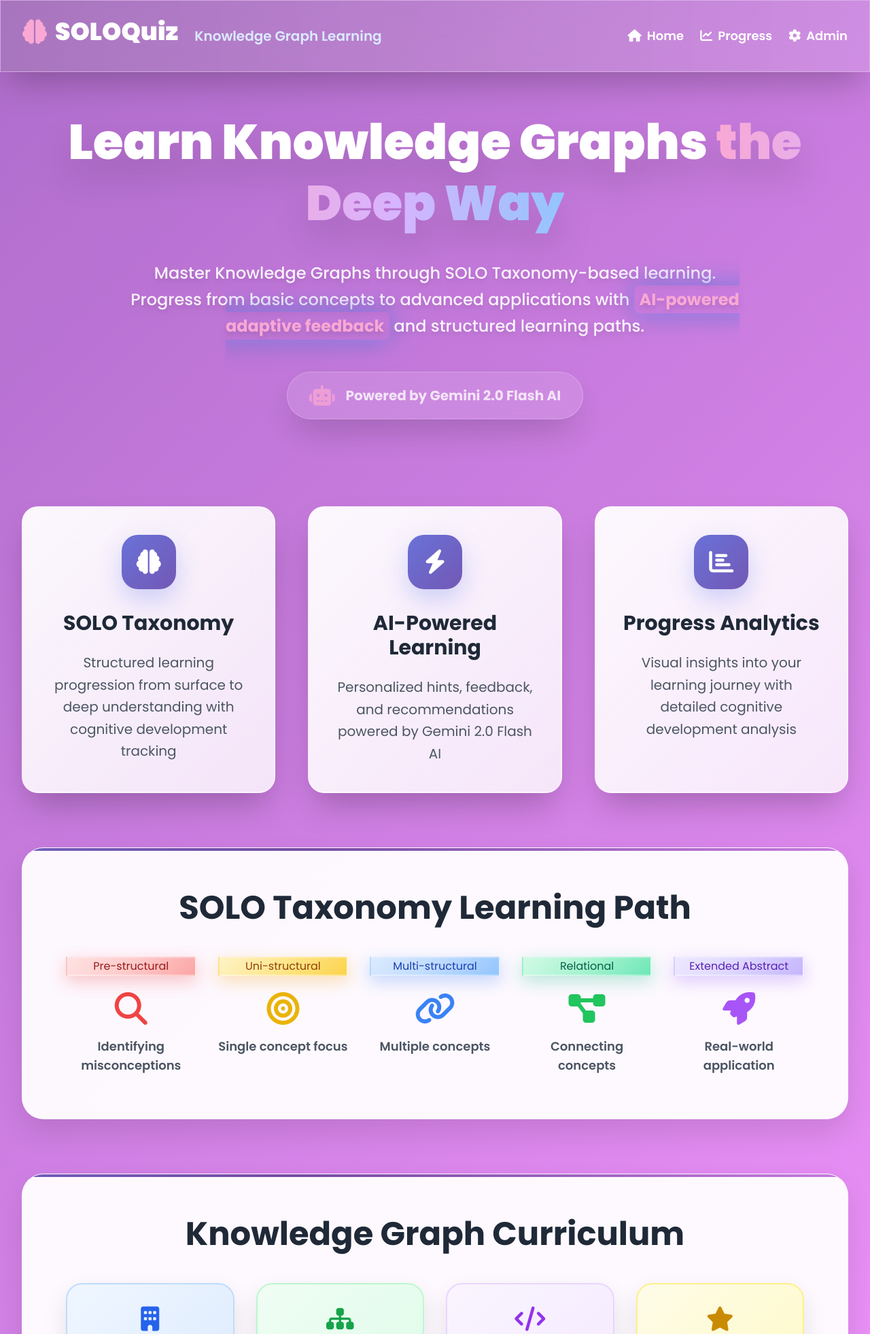
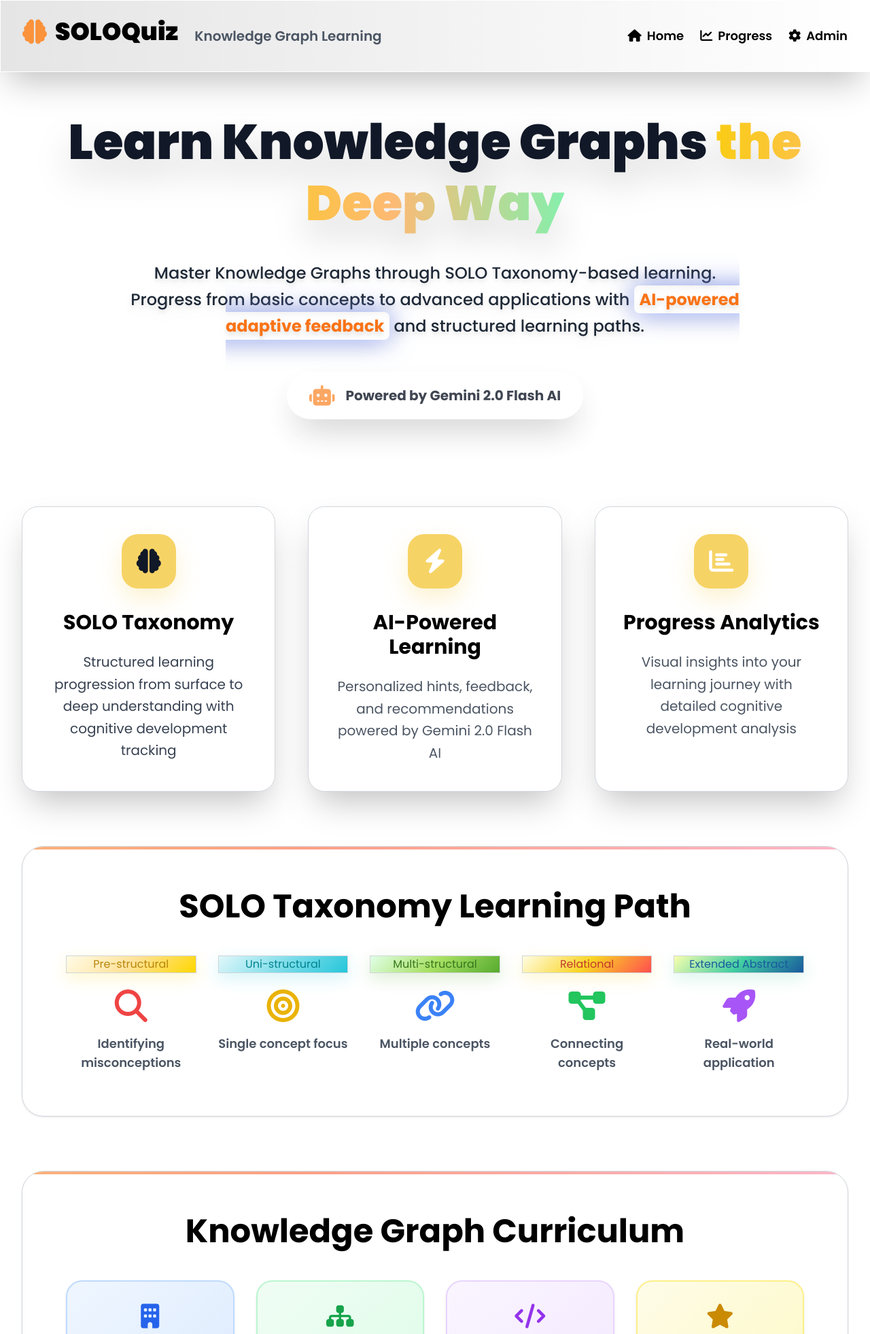
Before and after one commit to Aayush518/soloTaxonomyLearnKG, a Flask app: page / in a window 1280 px wide. Shown: the top 1963 px of the page at 68% size. Run offline with Flask 3, Linux system fonts and the light colour scheme; some libraries are stand-ins or nearby versions.

Commit message:
feat: few optimizations

```diff
--- a/templates/base.html
+++ b/templates/base.html
@@ -11,15 +11,12 @@
     <style>
         body {
             font-family: 'Poppins', 'Inter', sans-serif;
-            background: linear-gradient(135deg, #667eea 0%, #764ba2 50%, #f093fb 100%);
-            background-attachment: fixed;
+            background: #ffffff;
             min-height: 100vh;
         }
 
         .main-gradient {
-            background: linear-gradient(135deg, #667eea 0%, #764ba2 30%, #f093fb 70%, #f5576c 100%);
-            background-size: 400% 400%;
-            animation: gradientShift 15s ease infinite;
+            background: #ffffff;
         }
 
         @keyframes gradientShift {
@@ -54,41 +51,44 @@
             @apply inline-flex items-center px-6 py-3 rounded-full text-sm font-bold transition-all duration-300 shadow-lg;
             backdrop-filter: blur(10px);
             border: 2px solid rgba(255, 255, 255, 0.3);
+            color: #000000;
+            background: #ffffff;
+            border: 1px solid #d1d5db;
         }
 
         .solo-prestructural {
-            background: linear-gradient(135deg, #fee2e2, #fecaca, #fca5a5);
-            color: #991b1b;
-            box-shadow: 0 8px 25px rgba(239, 68, 68, 0.3);
+            background: linear-gradient(135deg, #fffbe7, #ffe29a, #ffd700);
+            color: #b8860b;
+            box-shadow: 0 8px 25px rgba(255, 215, 0, 0.2);
         }
         .solo-unistructural {
-            background: linear-gradient(135deg, #fef3c7, #fde68a, #fcd34d);
-            color: #92400e;
-            box-shadow: 0 8px 25px rgba(245, 158, 11, 0.3);
+            background: linear-gradient(135deg, #e0f7fa, #80deea, #26c6da);
+            color: #00838f;
+            box-shadow: 0 8px 25px rgba(38, 198, 218, 0.2);
         }
         .solo-multistructural {
-            background: linear-gradient(135deg, #dbeafe, #bfdbfe, #93c5fd);
-            color: #1e40af;
-            box-shadow: 0 8px 25px rgba(59, 130, 246, 0.3);
+            background: linear-gradient(135deg, #e0ffe7, #a8e063, #56ab2f);
+            color: #38761d;
+            box-shadow: 0 8px 25px rgba(86, 171, 47, 0.2);
         }
         .solo-relational {
-            background: linear-gradient(135deg, #d1fae5, #a7f3d0, #6ee7b7);
-            color: #065f46;
-            box-shadow: 0 8px 25px rgba(16, 185, 129, 0.3);
+            background: linear-gradient(135deg, #fffde4, #f9d423, #ff4e50);
+            color: #c0392b;
+            box-shadow: 0 8px 25px rgba(249, 212, 35, 0.2);
         }
         .solo-extended {
-            background: linear-gradient(135deg, #ede9fe, #ddd6fe, #c4b5fd);
-            color: #5b21b6;
-            box-shadow: 0 8px 25px rgba(139, 92, 246, 0.3);
+            background: linear-gradient(135deg, #f8ffae, #43cea2, #185a9d);
+            color: #185a9d;
+            box-shadow: 0 8px 25px rgba(67, 206, 162, 0.2);
         }
 
         .quiz-card {
-            background: rgba(255, 255, 255, 0.95);
+            background: rgba(255, 255, 255, 0.97);
             backdrop-filter: blur(20px);
             border: 1px solid rgba(255, 255, 255, 0.3);
             border-radius: 32px;
             transition: all 0.5s cubic-bezier(0.4, 0, 0.2, 1);
-            box-shadow: 0 20px 40px rgba(0, 0, 0, 0.1);
+            box-shadow: 0 20px 40px rgba(255, 183, 77, 0.12);
             position: relative;
             overflow: hidden;
         }
@@ -100,7 +100,7 @@
             left: 0;
             right: 0;
             height: 4px;
-            background: linear-gradient(90deg, #667eea, #764ba2, #f093fb, #f5576c);
+            background: linear-gradient(90deg, #f6d365, #fda085, #fbc2eb, #a8edea);
             background-size: 300% 100%;
             animation: shimmer 3s ease-in-out infinite;
         }
@@ -263,10 +272,11 @@
         }
 
         .feature-icon {
-            background: linear-gradient(135deg, #667eea, #764ba2);
+            background: #f6d365;
             background-size: 200% 200%;
             animation: iconGradient 4s ease infinite;
-            box-shadow: 0 15px 35px rgba(102, 126, 234, 0.3);
+            box-shadow: 0 15px 35px rgba(246, 211, 101, 0.3);
+            color: #000000;
         }
 
         @keyframes iconGradient {
@@ -277,6 +287,7 @@
         .nav-link {
             position: relative;
             transition: all 0.3s ease;
+            color: #000000;
         }
 
         .nav-link::after {
@@ -342,6 +357,74 @@
             from { box-shadow: 0 0 30px rgba(102, 126, 234, 0.5); }
             to { box-shadow: 0 0 40px rgba(102, 126, 234, 0.8); }
         }
+        .quiz-card, .stats-card, .topic-card, .glass-card {
+            background: #ffffff;
+            color: #000000;
+            border: 1px solid #d1d5db;
+            box-shadow: 0 1px 3px rgba(0,0,0,0.1);
+        }
+        .quiz-card h2, .stats-card h2, .topic-card h3, .glass-card h2, .glass-card h3 {
+            color: #000000;
+        }
+        .glass-effect, .glass-card {
+            background: #ffffff;
+            color: #000000;
+        }
+        .nav {
+            background: #ffffff;
+            color: #000000;
+        }
+        .nav h1 {
+            color: #000000;
+        }
+        .nav span {
+            color: #6b7280;
+        }
+        .footer {
+            background: #ffffff;
+            color: #000000;
+        }
+        .footer p {
+            color: #6b7280;
+        }
+        .nav-link {
+            color: #000000;
+        }
+        .nav-link:hover {
+            color: #f6d365;
+        }
+        .answer-option {
+            background: #ffffff;
+            color: #000000;
+            border: 1px solid #d1d5db;
+        }
+        .correct-answer {
+            background: #d1fae5 !important;
+            border-color: #10b981 !important;
+            color: #000000 !important;
+        }
+        .incorrect-answer {
+            background: #fee2e2 !important;
+            border-color: #ef4444 !important;
+            color: #000000 !important;
+        }
+        .nav {
+            background: #ffffff;
+            color: #000000;
+        }
+        .nav h1 {
+            color: #000000;
+        }
+        .nav span {
+            color: #6b7280;
+        }
+        .footer {
+            background: #ffffff;
+            color: #000000;
+        }
+        .footer p {
+            color: #6b7280;
+        }
     </style>
 </head>
 <body class="main-gradient min-h-screen">
@@ -352,21 +435,21 @@
             <div class="flex justify-between items-center py-8">
                 <div class="flex items-center space-x-6">
                     <div class="floating-element">
-                        <h1 class="text-4xl font-black text-white flex items-center">
-                            <i class="fas fa-brain mr-3 text-pink-300"></i>
+                        <h1 class="text-4xl font-black text-black flex items-center">
+                            <i class="fas fa-brain mr-3 text-orange-400"></i>
                             SOLOQuiz
                         </h1>
                     </div>
-                    <span class="text-blue-100 text-xl font-semibold">Knowledge Graph Learning</span>
+                    <span class="text-gray-600 text-xl font-semibold">Knowledge Graph Learning</span>
                 </div>
                 <div class="flex space-x-6">
-                    <a href="{{ url_for('home') }}" class="nav-link text-white hover:text-pink-200 transition-all duration-300 font-semibold text-lg hover:scale-110">
+                    <a href="{{ url_for('home') }}" class="nav-link text-black hover:text-orange-400 transition-all duration-300 font-semibold text-lg hover:scale-110">
                         <i class="fas fa-home mr-2"></i>Home
                     </a>
-                    <a href="{{ url_for('progress') }}" class="nav-link text-white hover:text-pink-200 transition-all duration-300 font-semibold text-lg hover:scale-110">
+                    <a href="{{ url_for('progress') }}" class="nav-link text-black hover:text-orange-400 transition-all duration-300 font-semibold text-lg hover:scale-110">
                         <i class="fas fa-chart-line mr-2"></i>Progress
                     </a>
-                    <a href="{{ url_for('admin') }}" class="nav-link text-white hover:text-pink-200 transition-all duration-300 font-semibold text-lg hover:scale-110">
+                    <a href="{{ url_for('admin') }}" class="nav-link text-black hover:text-orange-400 transition-all duration-300 font-semibold text-lg hover:scale-110">
                         <i class="fas fa-cog mr-2"></i>Admin
                     </a>
                 </div>
@@ -396,11 +479,11 @@
     </main>
 
     <!-- Footer -->
-    <footer class="glass-effect text-white mt-24 border-t border-white/20">
+    <footer class="glass-effect text-black mt-24 border-t border-gray-300">
         <div class="max-w-7xl mx-auto px-4 sm:px-6 lg:px-8 py-12">
             <div class="text-center">
-                <p class="text-xl font-semibold mb-3">&copy; 2024 SOLOQuiz - Advancing Knowledge Graph Education through SOLO Taxonomy</p>
-                <p class="text-blue-200 text-lg flex items-center justify-center">
+                <p class="text-xl font-semibold mb-3 text-black">&copy; 2024 SOLOQuiz - Advancing Knowledge Graph Education through SOLO Taxonomy</p>
+                <p class="text-gray-600 text-lg flex items-center justify-center">
                     <i class="fas fa-robot mr-2"></i>
                     Powered by Gemini 2.0 Flash for Enhanced Learning
                 </p>
--- a/templates/home.html
+++ b/templates/home.html
@@ -5,21 +5,21 @@
     <!-- Hero Section -->
     <div class="mb-20 relative">
         <div class="floating-element">
-            <h1 class="text-7xl font-black text-white mb-8 leading-tight drop-shadow-2xl">
+            <h1 class="text-7xl font-black text-gray-900 mb-8 leading-tight drop-shadow-2xl">
                 Learn Knowledge Graphs
-                <span class="text-transparent bg-clip-text bg-gradient-to-r from-pink-300 via-purple-300 to-blue-300">
+                <span class="text-transparent bg-clip-text bg-gradient-to-r from-yellow-400 via-orange-300 to-green-300">
                     the Deep Way
                 </span>
             </h1>
         </div>
-        <p class="text-2xl text-white/90 max-w-4xl mx-auto mb-12 leading-relaxed drop-shadow-lg font-medium">
+        <p class="text-2xl text-gray-800 max-w-4xl mx-auto mb-12 leading-relaxed drop-shadow-lg font-medium">
             Master Knowledge Graphs through SOLO Taxonomy-based learning. Progress from basic concepts to advanced applications with
-            <span class="font-bold text-pink-300 glow-effect px-2 py-1 rounded-lg">AI-powered adaptive feedback</span> and structured learning paths.
+            <span class="font-bold text-orange-500 glow-effect px-2 py-1 rounded-lg">AI-powered adaptive feedback</span> and structured learning paths.
         </p>
 
         <!-- AI Badge -->
-        <div class="inline-flex items-center glass-effect text-white px-8 py-4 rounded-full text-xl font-bold mb-12 shadow-2xl pulse-animation">
-            <i class="fas fa-robot text-3xl mr-4 text-pink-300"></i>
+        <div class="inline-flex items-center glass-effect text-gray-900 px-8 py-4 rounded-full text-xl font-bold mb-12 shadow-2xl pulse-animation">
+            <i class="fas fa-robot text-3xl mr-4 text-orange-400"></i>
             Powered by Gemini 2.0 Flash AI
         </div>
     </div>
@@ -28,10 +28,10 @@
     <div class="grid md:grid-cols-3 gap-12 mb-20">
         <div class="topic-card p-10 shadow-2xl">
             <div class="w-20 h-20 feature-icon rounded-3xl flex items-center justify-center mx-auto mb-8">
-                <i class="fas fa-brain text-4xl text-white"></i>
+                <i class="fas fa-brain text-4xl text-gray-900"></i>
             </div>
-            <h3 class="text-3xl font-bold mb-6 text-gray-800">SOLO Taxonomy</h3>
-            <p class="text-gray-600 text-xl leading-relaxed">Structured learning progression from surface to deep understanding with cognitive development tracking</p>
+            <h3 class="text-3xl font-bold mb-6 text-gray-900">SOLO Taxonomy</h3>
+            <p class="text-gray-700 text-xl leading-relaxed">Structured learning progression from surface to deep understanding with cognitive development tracking</p>
         </div>
 
         <div class="topic-card p-10 shadow-2xl">
```
Also changed, not shown: other parts of templates/base.html (+25 -12 lines), templates/results.html (+22 -25 lines).
